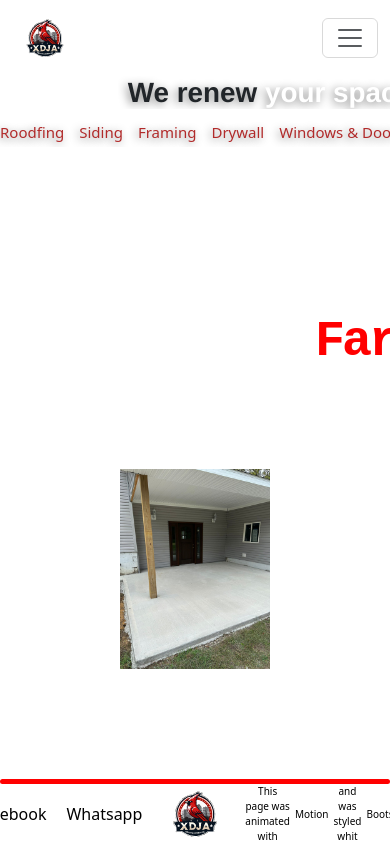
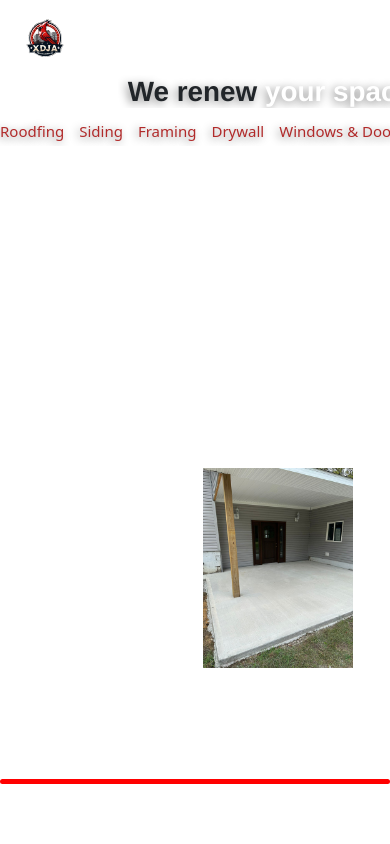
Before and after one commit to Cesar-Plyed/XDJA, a React (Vite) app: page / in a window 390 px wide. Shown: the top 844 px of the page. Built offline with nearby package versions, Linux system fonts and the light colour scheme.

Commit message:
Update, added Phone Styles 15:13p.m. 1/19/25

```diff
--- a/src/Components/footer.tsx
+++ b/src/Components/footer.tsx
@@ -1,13 +1,31 @@
 import { Component } from "react";
+import React, { useRef, useState, useEffect } from "react";
 import { LazyLoadImage } from "react-lazy-load-image-component";
 import { iconLd } from "../assets/Images/ImagesLoader";
 import "../Styles/footer.scss";
 import { Link } from "react-router-dom";
 
-export class footer extends Component {
-  render() {
+function getWidt() {
+  const [width, setWidth] = useState<number>(window.innerWidth);
+
+  useEffect(() => {
+    const updateHeight = () => {
+      setWidth(window.innerWidth);
+    };
+
+    window.addEventListener("resize", updateHeight);
+
+    return () => {
+      window.removeEventListener("resize", updateHeight);
+    };
+  }, []);
+
+  return width;
+}
+
+function footer() {
   return (
-      <footer className="footer">
+    <footer className="footer" style={{"--width":`${getWidt}`} as React.CSSProperties}>
       <section className="sec-socMed">
         <Link
           className="link-Facebook link"
@@ -15,10 +33,7 @@ export class footer extends Component {
         >
           Facebook
         </Link>
-          <Link
-            className="link-Whatsapp link"
-            to={"http://wa.me/+1(574)3046758"}
-          >
+        <Link className="link-Whatsapp link" to={"http://wa.me/+1(574)3046758"}>
           Whatsapp
         </Link>
       </section>
@@ -31,20 +46,19 @@ export class footer extends Component {
         ></LazyLoadImage>
       </section>
       <section className="sec-credit">
-          <div className="div-text">
+        <div className="div-text" style={{ padding: "" }}>
           <span className="spa-text">This page was animated with</span>
           <Link className="link-Motion link" to={"https://motion.dev/"}>
-                <span className="spa-text">Motion</span>
+            <span className="spa-text-link">Motion</span>
           </Link>
           <span className="spa-text">and was styled whit</span>
           <Link className="link-Boot link" to={"https://motion.dev/"}>
-                <span className="spa-text">Bootstrap</span>
+            <span className="spa-text-link">Bootstrap</span>
           </Link>
         </div>
       </section>
     </footer>
   );
 }
-}
 
 export default footer;
--- a/src/Styles/footer.scss
+++ b/src/Styles/footer.scss
@@ -1,3 +1,6 @@
+:root{
+  --width: 465px;
+}
 * {
   box-sizing: border-box;
 }
@@ -19,7 +22,7 @@
     justify-content: center;
     gap: 10px;
 
-    .div-text{
+    .div-text {
       display: flex;
     }
 
@@ -35,7 +38,8 @@
       text-decoration: none;
     }
 
-    .spa-text {
+    .spa-text,
+    .spa-text-link {
       font-size: 10px;
     }
 
@@ -94,3 +98,58 @@
     align-items: center;
   }
 }
+
+@media (width <= 1025px) and (width >= 426px) {
+  .footer {
+    display: grid;
+    grid-template-rows: 1fr;
+    grid-template-columns: 40% 1fr 40%;
+    position: absolute;
+    bottom: 0;
+    height: 60px;
+    width: 100%;
+    margin: 0;
+    padding: 0;
+    .sec-socMed {
+      .link {
+        font-size: calc(100% / 1.7);
+      }
+    }
+    .div-text {
+      display: flex;
+      .spa-text {
+        overflow: hiddenz;
+        font-size: calc(10px / 2);
+      }
+
+      .spa-text:nth-child(1),
+      .spa-text:nth-child(3),
+      .spa-text-link {
+        font-size: calc(100% / 1.7);
+      }
+    }
+  }
+}
+
+@media (width <= 425px) {
+  .footer {
+    display: grid;
+    grid-template-rows: 10px 60px 20px;
+    grid-template-columns: 1fr;
+    place-items: center;
+    position: relative;
+    width: 100vw;
+
+    .sec-socMed{
+      grid-row: 1/2;
+      height: 100%;
+      font-size: calc(11px/1.1);
+    }
+
+    .sec-credit{
+      grid-row: 3/4;
+      height: 100%;
+      font-size: calc(--width/.17);
+    }
+  }
+}
--- a/src/Styles/home.scss
+++ b/src/Styles/home.scss
@@ -1,11 +1,13 @@
+.div-container {
+  display: grid;
+  position: relative;
+  grid-template-rows: 75px 1fr 60px;
+  height: 100vh;
+  gap: 0px 0px;
+}
+
 @media (width >= 1024px) {
   .div-container {
-    display: grid;
-    position: relative;
-    grid-template-rows: 75px 1fr 60px;
-    height: 100vh;
-    gap: 0px 0px;
-
     nav {
       grid-row: 1/2;
       height: 100%;
@@ -20,3 +22,35 @@
     }
   }
 }
+
+@media (width <= 1023px) and (width >= 426px) {
+  .div-container {
+    nav {
+      grid-row: 1/2;
+      height: 100%;
+    }
+    main {
+      grid-row: 2/3;
+      height: 100%;
+    }
+    footer {
+      grid-row: 3/4;
+      height: 100%;
+    }
+  }
+}
+
+@media (width <= 425px) {
+  nav {
+    grid-row: 1/2;
+    height: 100%;
+  }
+  main {
+    grid-row: 2/3;
+    height: 100%;
+  }
+  footer {
+    grid-row: 3/4;
+    height: 100%;
+  }
+}
```
Lines whose indentation alone changed are shown as unchanged.
